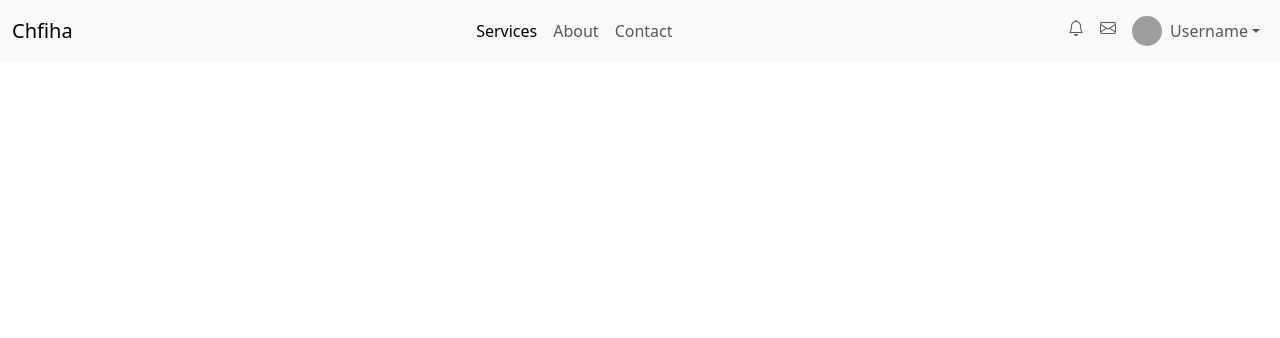
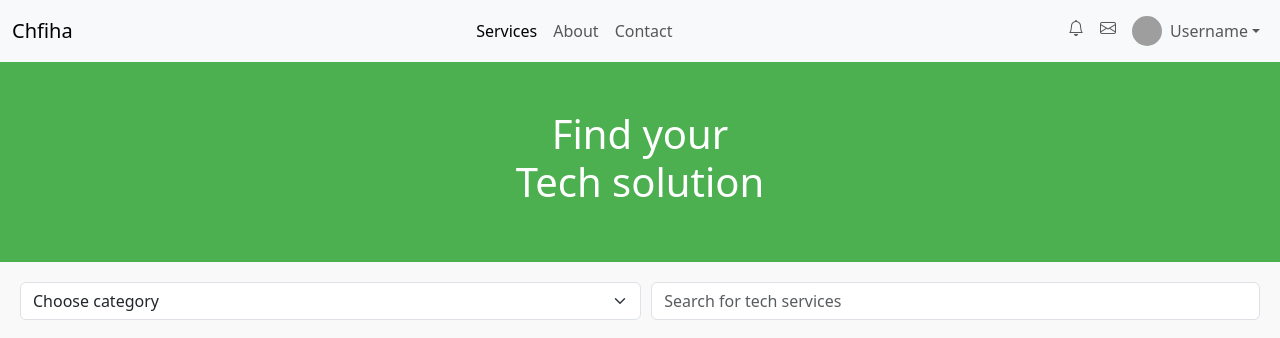
Before and after one commit to Raf-Mos/Chfiha, a Django app: page / in a window 1280 px wide. Shown: the top 338 px of the page. Run offline with Django 5.2, Linux system fonts and the light colour scheme; grey boxes are pictures that could not be loaded.

Commit message:
home example

```diff
--- a/chfiha/templates/home.html
+++ b/chfiha/templates/home.html
@@ -4,7 +4,52 @@
     <meta charset="UTF-8">
     <meta name="viewport" content="width=device-width, initial-scale=1">
     <title>Navbar with User Section</title>
-    <link href="css/style.css" rel="stylesheet">
+        <style>
+        .centered-section {
+            background-color: #4CAF50; /* Example background color */
+            height: 200px; /* Example height */
+            display: flex;
+            justify-content: center;
+            align-items: center;
+        }
+
+        .centered-section h1 {
+            font-size: 2.5rem; /* Example large font size */
+            color: white; /* Example text color */
+            text-align: center;
+        }
+        .search-section {
+            padding: 20px;
+            background-color: #f9f9f9;
+        }
+
+        .search-bar {
+            display: flex;
+            align-items: center;
+            justify-content: center;
+            margin-bottom: 20px;
+        }
+
+        .search-bar .form-select {
+            margin-right: 10px;
+        }
+
+        .card-section {
+            display: flex;
+            flex-wrap: wrap;
+            gap: 20px;
+            justify-content: center;
+        }
+
+        .service-card {
+            width: 300px;
+        }
+
+        .service-card img {
+            height: 200px;
+            object-fit: cover;
+        }
+    </style>
     <link href="https://cdn.jsdelivr.net/npm/bootstrap-icons/font/bootstrap-icons.css" rel="stylesheet">
     <link href="https://cdn.jsdelivr.net/npm/bootstrap@5.3.3/dist/css/bootstrap.min.css" rel="stylesheet" integrity="sha384-QWTKZyjpPEjISv5WaRU9OFeRpok6YctnYmDr5pNlyT2bRjXh0JMhjY6hW+ALEwIH" crossorigin="anonymous">
     <script src="https://cdn.jsdelivr.net/npm/bootstrap@5.3.3/dist/js/bootstrap.bundle.min.js" integrity="sha384-YvpcrYf0tY3lHB60NNkmXc5s9fDVZLESaAA55NDzOxhy9GkcIdslK1eN7N6jIeHz" crossorigin="anonymous"></script>
@@ -45,5 +90,48 @@
     </div>
 </nav>
 
+<section class="centered-section">
+    <h1>Find your<br>Tech solution</h1>
+</section>
+
+<section class="search-section">
+    <div class="search-bar">
+        <select class="form-select" aria-label="Category select">
+            <option selected>Choose category</option>
+            <option value="1">Web Development</option>
+            <option value="2">App Development</option>
+            <option value="3">AI & Machine Learning</option>
+        </select>
+        <input type="text" class="form-control" placeholder="Search for tech services">
+    </div>
+    <div class="card-section">
+        <!-- Card 1 -->
+        <div class="card service-card">
+            <img src="path/to/image1.jpg" class="card-img-top" alt="Service 1">
+            <div class="card-body">
+                <h5 class="card-title">$100 - Web Development</h5>
+                <p class="card-text">Build modern and responsive websites.</p>
+            </div>
+        </div>
+        <!-- Card 2 -->
+        <div class="card service-card">
+            <img src="path/to/image2.jpg" class="card-img-top" alt="Service 2">
+            <div class="card-body">
+                <h5 class="card-title">$200 - App Development</h5>
+                <p class="card-text">Create user-friendly mobile applications.</p>
+            </div>
+        </div>
+        <!-- Card 3 -->
+        <div class="card service-card">
+            <img src="path/to/image3.jpg" class="card-img-top" alt="Service 3">
+            <div class="card-body">
+                <h5 class="card-title">$150 - AI & Machine Learning</h5>
+                <p class="card-text">Implement AI solutions for various needs.</p>
+            </div>
+        </div>
+    </div>
+</section>
+
+
 </body>
 </html>
```
